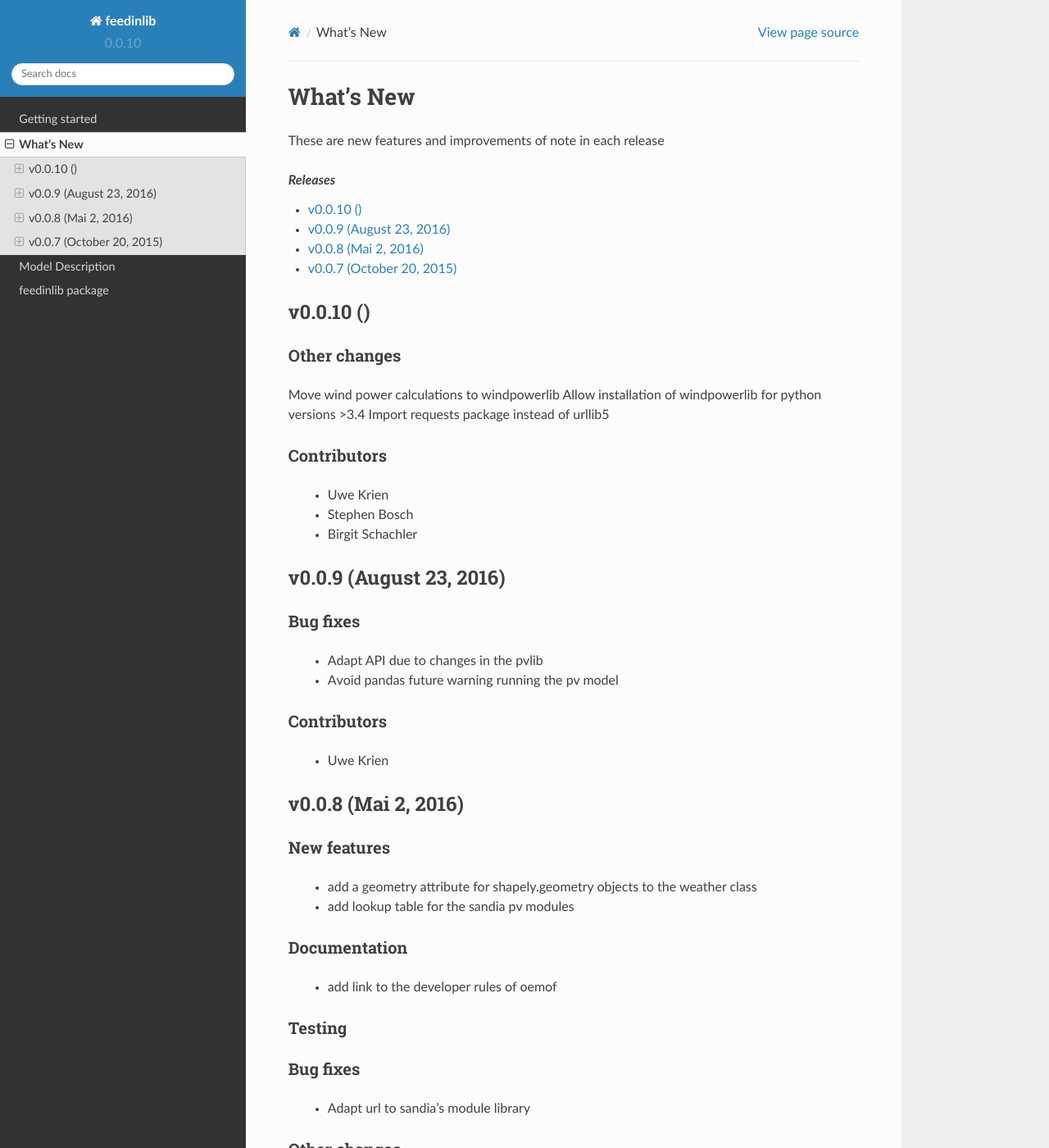
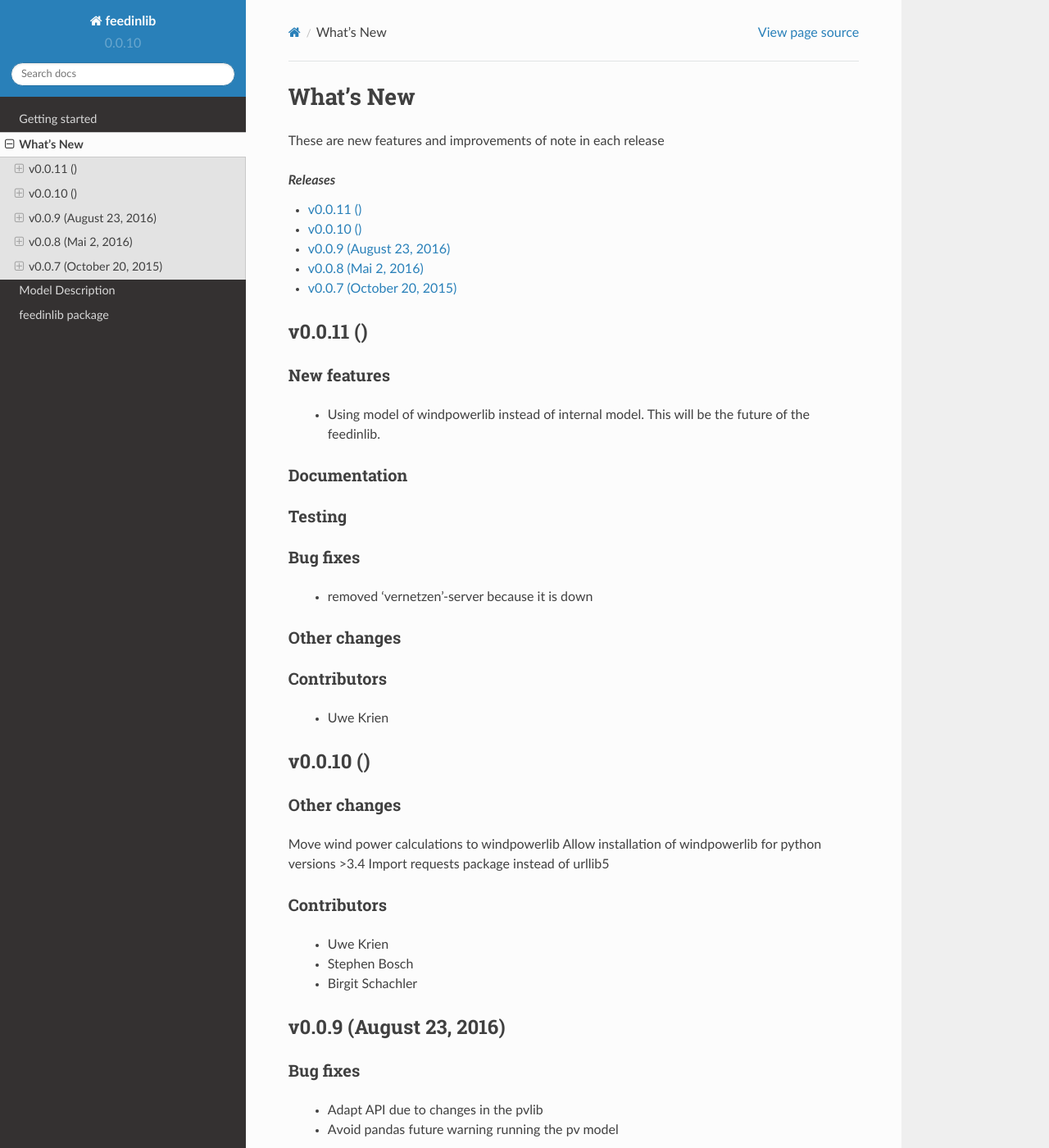
Before and after one commit to oemof/feedinlib, a Sphinx documentation site: the page built from doc/whats_new.rst, in a window 1280 px wide and 1400 px high. Shown: the whole window at 82% size. Built offline with Sphinx 7.4.7 and the Read the Docs theme 2.0.0, drawn with Linux system fonts in a browser that asks for light colours; formulas are drawn with MathJax 3.

Commit message:
update whatsnew

```diff
--- a/doc/whats_new.rst
+++ b/doc/whats_new.rst
@@ -8,6 +8,7 @@ These are new features and improvements of note in each release
     :local:
     :backlinks: top
 
+.. include::  whatsnew/v00011.txt
 .. include::  whatsnew/v00010.txt
 .. include::  whatsnew/v0009.txt
 .. include::  whatsnew/v0008.txt
--- a/doc/whatsnew/v00011.txt
+++ b/doc/whatsnew/v00011.txt
@@ -4,6 +4,7 @@ v0.0.11 ()
 New features
 ############
 
+ * Using model of windpowerlib instead of internal model. This will be the future of the feedinlib.
 
 Documentation
 #############
@@ -16,6 +17,7 @@ Testing
 Bug fixes
 #########
 
+ * removed 'vernetzen'-server because it is down
 
 Other changes
 #############
```
